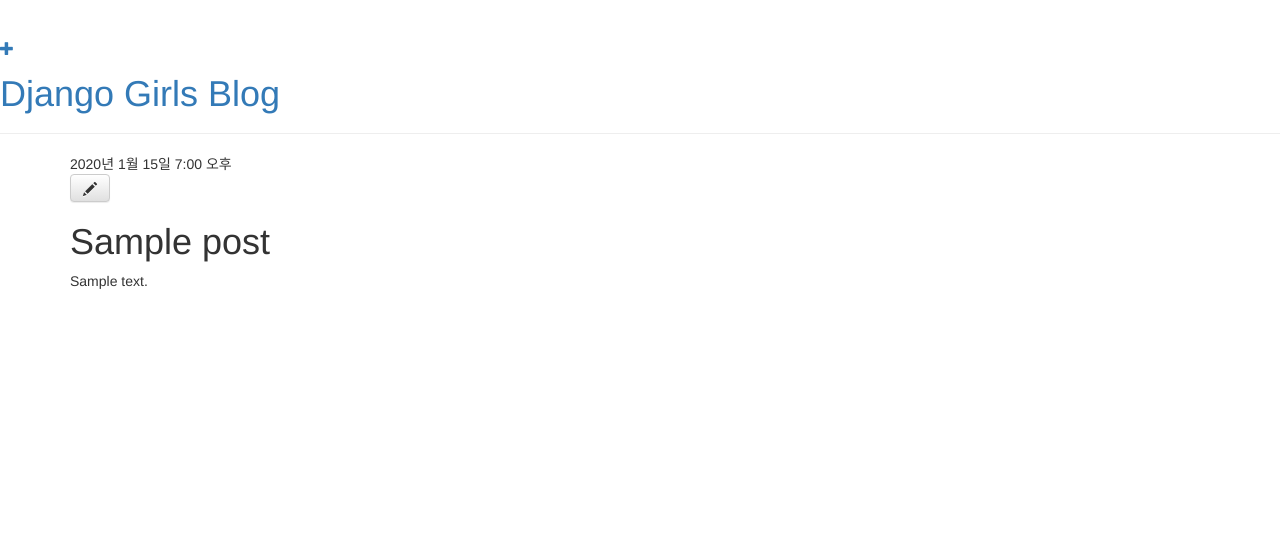
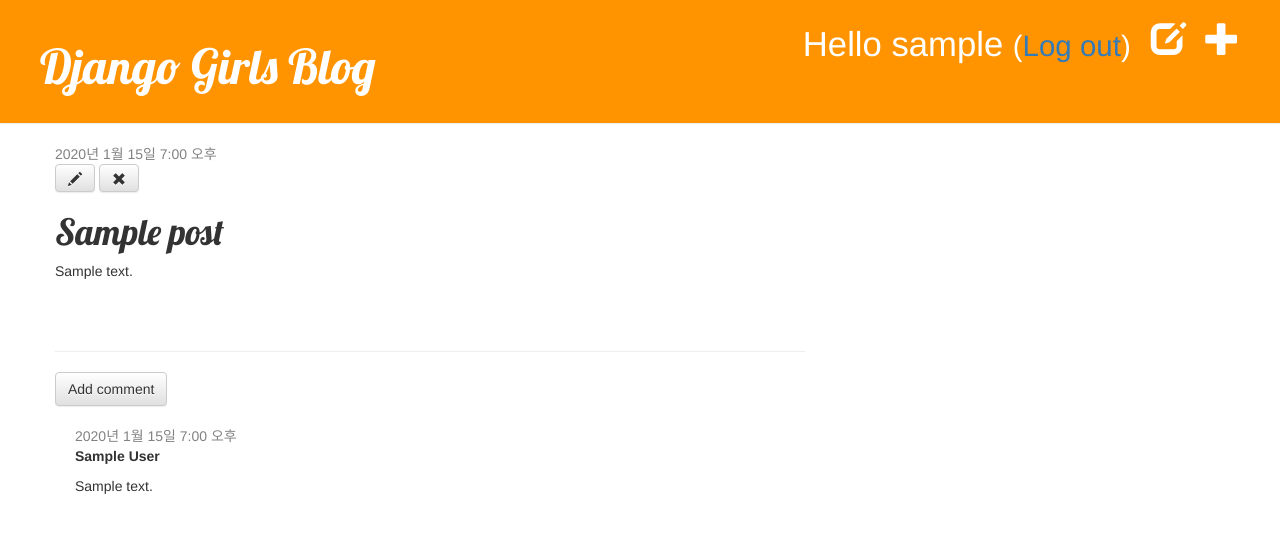
Before and after one commit to yongyong030/Post-Comment-for-ImgQuiz, a Django app: page /post/1/ in a window 1280 px wide. Shown: the top 533 px of the page. Run offline with Django 4.2, Linux system fonts and the light colour scheme; a user stored in the database is signed in; tables that the repository leaves empty hold one stand-in row (values such as "Sample post"); some libraries are stand-ins or nearby versions.

Commit message:
댓글까지 완성

```diff
--- a/imgquiz/settings.py
+++ b/imgquiz/settings.py
@@ -122,3 +122,5 @@
 # https://docs.djangoproject.com/en/4.2/ref/settings/#default-auto-field
 
 DEFAULT_AUTO_FIELD = "django.db.models.BigAutoField"
+
+LOGIN_REDIRECT_URL = '/'
--- a/imgquiz/urls.py
+++ b/imgquiz/urls.py
@@ -15,9 +15,13 @@
     2. Add a URL to urlpatterns:  path('blog/', include('blog.urls'))
 """
 from django.contrib import admin
-from django.urls import path, include
+from django.urls import path, include, re_path
+
+from django.contrib.auth import views
 
 urlpatterns = [
-    path("admin/", admin.site.urls),
-    path('', include('main.urls')),
+    re_path(r'^admin/', admin.site.urls),
+    re_path(r'^accounts/login/$', views.LoginView.as_view(), name='login'),
+    re_path(r'^accounts/logout/$', views.LogoutView.as_view(), name='logout', kwargs={'next_page': '/'}),
+    re_path(r'', include('main.urls')),
 ]
--- a/main/admin.py
+++ b/main/admin.py
@@ -1,4 +1,5 @@
 from django.contrib import admin
-from .models import Post
+from .models import Post, Comment
 
 admin.site.register(Post)
+admin.site.register(Comment)
--- a/main/models.py
+++ b/main/models.py
@@ -19,3 +19,20 @@
 
     def __str__(self):
         return self.title
+
+    def approved_comments(self):
+        return self.comments.filter(approved_comment=True)
+
+class Comment(models.Model):
+    post = models.ForeignKey('main.Post', related_name='comments', on_delete=models.CASCADE)
+    author = models.CharField(max_length=200)
+    text = models.TextField()
+    created_date = models.DateTimeField(default=timezone.now)
+    approved_comment = models.BooleanField(default=False)
+
+    def approve(self):
+        self.approved_comment = True
+        self.save()
+
+    def __str__(self):
+        return self.text
--- a/main/static/css/main.css
+++ b/main/static/css/main.css
@@ -44,3 +44,7 @@
 .post h1 a, .post h1 a:visited {
     color: #000000;
 }
+
+.comment {
+    margin: 20px 0px 20px 20px;
+}
--- a/main/templates/main/base.html
+++ b/main/templates/main/base.html
@@ -5,12 +5,16 @@
         <link rel="stylesheet" href="//maxcdn.bootstrapcdn.com/bootstrap/3.2.0/css/bootstrap.min.css">
         <link rel="stylesheet" href="//maxcdn.bootstrapcdn.com/bootstrap/3.2.0/css/bootstrap-theme.min.css">
         <link href='//fonts.googleapis.com/css?family=Lobster&subset=latin,latin-ext' rel='stylesheet' type='text/css'>
-        <link rel="stylesheet" href="{% static 'css/blog.css' %}">
+        <link rel="stylesheet" href="{% static 'css/main.css' %}?after">
     </head>
     <body>
         <div class="page-header">
             {% if user.is_authenticated %}
                 <a href="{% url 'post_new' %}" class="top-menu"><span class="glyphicon glyphicon-plus"></span></a>
+                <a href="{% url 'post_draft_list' %}" class="top-menu"><span class="glyphicon glyphicon-edit"></span></a>
+                <p class="top-menu">Hello {{ user.username }} <small>(<a href="{% url 'logout' %}">Log out</a>)</small></p>
+            {% else %}
+                <a href="{% url 'login' %}" class="top-menu"><span class="glyphicon glyphicon-lock"></span></a>
             {% endif %}
             <h1><a href="/">Django Girls Blog</a></h1>
         </div>
--- a/main/templates/main/post_detail.html
+++ b/main/templates/main/post_detail.html
@@ -6,11 +6,33 @@
             <div class="date">
                 {{ post.published_date }}
             </div>
+        {% else %}
+            <a class="btn btn-default" href="{% url 'post_publish' pk=post.pk %}">Publish</a>
         {% endif %}
         {% if user.is_authenticated %}
-             <a class="btn btn-default" href="{% url 'post_edit' pk=post.pk %}"><span class="glyphicon glyphicon-pencil"></span></a>
+            <a class="btn btn-default" href="{% url 'post_edit' pk=post.pk %}"><span class="glyphicon glyphicon-pencil"></span></a>
+            <a class="btn btn-default" href="{% url 'post_remove' pk=post.pk %}"><span class="glyphicon glyphicon-remove"></span></a>
         {% endif %}
         <h1>{{ post.title }}</h1>
         <p>{{ post.text|linebreaksbr }}</p>
     </div>
+<hr>
+<a class="btn btn-default" href="{% url 'add_comment_to_post' pk=post.pk %}">Add comment</a>
+{% for comment in post.comments.all %}
+    {% if user.is_authenticated or comment.approved_comment %}
+    <div class="comment">
+        <div class="date">
+            {{ comment.created_date }}
+            {% if not comment.approved_comment %}
+                <a class="btn btn-default" href="{% url 'comment_remove' pk=comment.pk %}"><span class="glyphicon glyphicon-remove"></span></a>
+                <a class="btn btn-default" href="{% url 'comment_approve' pk=comment.pk %}"><span class="glyphicon glyphicon-ok"></span></a>
+            {% endif %}
+        </div>
+        <strong>{{ comment.author }}</strong>
+        <p>{{ comment.text|linebreaks }}</p>
+    </div>
+    {% endif %}
+{% empty %}
+    <p>No comments here yet :(</p>
+{% endfor %}
 {% endblock %}
--- a/main/templates/main/post_list.html
+++ b/main/templates/main/post_list.html
@@ -8,6 +8,7 @@
             </div>
             <h1><a href="{% url 'post_detail' pk=post.pk %}">{{ post.title }}</a></h1>
             <p>{{ post.text|linebreaksbr }}</p>
+            <a href="{% url 'post_detail' pk=post.pk %}">Comments: {{ post.approved_comments.count }}</a>
         </div>
     {% endfor %}
 {% endblock %}
--- a/main/urls.py
+++ b/main/urls.py
@@ -1,4 +1,4 @@
-from django.urls import path
+from django.urls import path,re_path
 from . import views
 
 urlpatterns = [
@@ -6,4 +6,10 @@
     path('post/<int:pk>/', views.post_detail, name='post_detail'),
     path('post/new', views.post_new, name='post_new'),
     path('post/<int:pk>/edit/', views.post_edit, name='post_edit'),
+    path('draft/', views.post_draft_list, name='post_draft_list'),
+    re_path(r'^post/(?P<pk>\d+)/publish/$', views.post_publish, name='post_publish'),
+    re_path(r'^post/(?P<pk>\d+)/remove/$', views.post_remove, name='post_remove'),
+    re_path(r'^post/(?P<pk>\d+)/comment/$', views.add_comment_to_post, name='add_comment_to_post'),
+    re_path(r'^comment/(?P<pk>\d+)/approve/$', views.comment_approve, name='comment_approve'),
+    re_path(r'^comment/(?P<pk>\d+)/remove/$', views.comment_remove, name='comment_remove'),
 ]
--- a/main/views.py
+++ b/main/views.py
@@ -1,9 +1,9 @@
 from django.shortcuts import render, get_object_or_404
 from django.utils import timezone
-from .models import Post
-from .forms import PostForm
+from .models import Post, Comment
+from .forms import PostForm, CommentForm
 from django.shortcuts import redirect
-
+from django.contrib.auth.decorators import login_required
 
 
 def post_list(request):
@@ -15,20 +15,20 @@
     post = get_object_or_404(Post, pk=pk)
     return render(request, 'main/post_detail.html', {'post': post})
 
-
+@login_required
 def post_new(request):
     if request.method == "POST":
         form = PostForm(request.POST)
         if form.is_valid():
             post = form.save(commit=False)
             post.author = request.user
-            post.published_date = timezone.now()
             post.save()
             return redirect('post_detail', pk=post.pk)
     else:
         form = PostForm()
     return render(request, 'main/post_edit.html', {'form': form})
 
+@login_required
 def post_edit(request, pk):
     post = get_object_or_404(Post, pk=pk)
     if request.method == "POST":
@@ -36,9 +36,50 @@
         if form.is_valid():
             post = form.save(commit=False)
             post.author = request.user
-            post.published_date = timezone.now()
             post.save()
             return redirect('post_detail', pk=post.pk)
     else:
         form = PostForm(instance=post)
     return render(request, 'main/post_edit.html', {'form': form})
+
+@login_required
+def post_draft_list(request):
+    posts = Post.objects.filter(published_date__isnull=True).order_by('created_date')
+    return render(request, 'main/post_draft_list.html', {'posts': posts})
+
+@login_required
+def post_publish(request, pk):
+    post = get_object_or_404(Post, pk=pk)
+    post.publish()
+    return redirect('post_detail', pk=pk)
+
+@login_required
+def post_remove(request, pk):
+    post = get_object_or_404(Post, pk=pk)
+    post.delete()
+    return redirect('post_list')
+
+def add_comment_to_post(request, pk):
+    post = get_object_or_404(Post, pk=pk)
+    if request.method == "POST":
+        form = CommentForm(request.POST)
+        if form.is_valid():
+            comment = form.save(commit=False)
+            comment.post = post
+            comment.save()
+            return redirect('post_detail', pk=post.pk)
+    else:
+        form = CommentForm()
+    return render(request, 'main/add_comment_to_post.html', {'form': form})
+
+@login_required
+def comment_approve(request, pk):
+    comment = get_object_or_404(Comment, pk=pk)
+    comment.approve()
+    return redirect('post_detail', pk=comment.post.pk)
+
+@login_required
+def comment_remove(request, pk):
+    comment = get_object_or_404(Comment, pk=pk)
+    comment.delete()
+    return redirect('post_detail', pk=comment.post.pk)
```
Also changed, not shown: main/forms.py (+7 -1 lines), main/templates/main/add_comment_to_post.html (added, +9 -0 lines), main/templates/main/post_draft_list.html (added, +11 -0 lines), main/templates/registration/login.html (added, +24 -0 lines), main/migrations/0004_comment.py (added).
